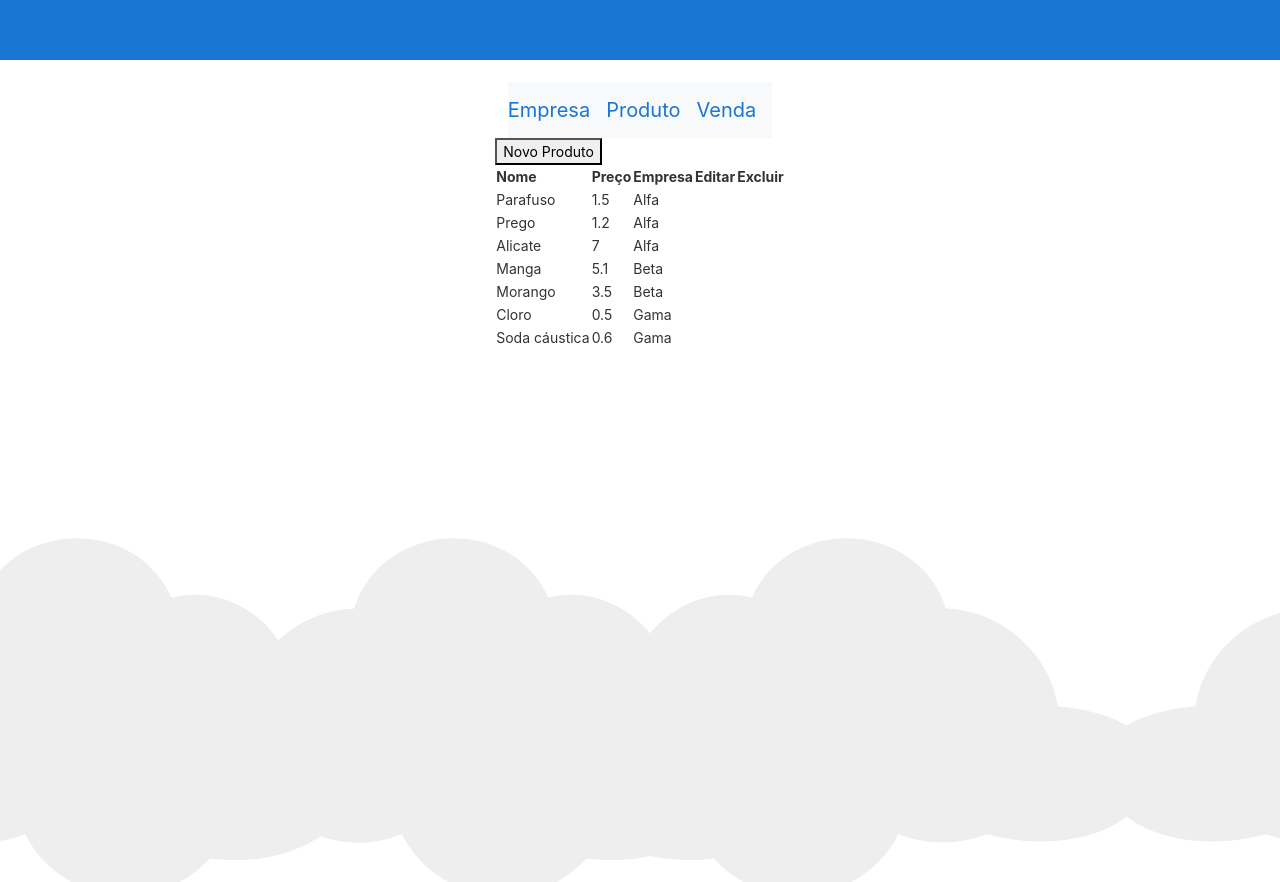
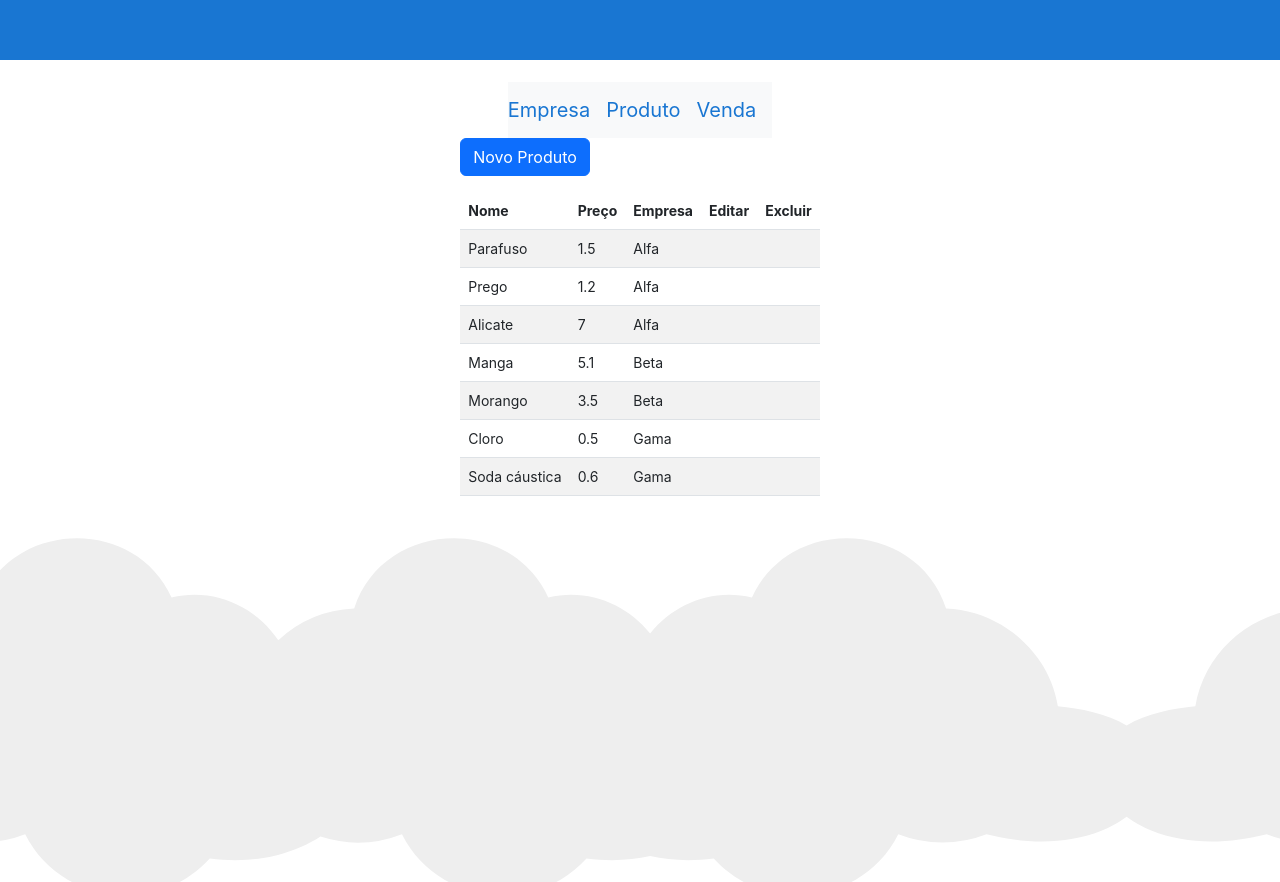
Before and after one commit to wpiasecki/angular-compras, an Angular app: page /produto in a window 1280 px wide. Built offline with nearby package versions, Linux system fonts and the light colour scheme.

Commit message:
Adicionada estilização com bootstrap na edição de produto

```diff
--- a/src/app/app.component.html
+++ b/src/app/app.component.html
@@ -208,9 +208,7 @@
     <a class="navbar-brand" href="/venda">Venda</a>
   </nav>
 
-  <i class="gg-abstract"></i>
   <router-outlet></router-outlet>
-
 
   <svg id="clouds" xmlns="http://www.w3.org/2000/svg" width="2611.084" height="485.677" viewBox="0 0 2611.084 485.677">
     <title>Gray Clouds Background</title>
--- a/src/app/produto/edit-produto/edit-produto.component.html
+++ b/src/app/produto/edit-produto/edit-produto.component.html
@@ -1,29 +1,29 @@
-<div>
+<div class="edit-produto">
     <h3>Produto</h3>
 
-
     <form [formGroup]="form">
-        <div>
+        <div class="form-group">
             <label for="nome">Nome</label>
-            <input type="text" name="nome" formControlName="nome">
+            <input type="text" class="form-control" id="nome" formControlName="nome">
         </div>
 
-        <div>
+        <div class="form-group">
             <label for="preco">Preço</label>
-            <input type="text" name="preco" formControlName="preco">
+            <input type="number" class="form-control" id="preco" formControlName="preco">
         </div>
 
-        <div>
+        <div class="form-group">
             <label for="empresa">Empresa</label>
-            <select name="empresa" formControlName="empresa">
+            <select id="empresa" formControlName="empresa" class="form-control">
                 <option *ngFor="let empresa of empresas">
                     {{ empresa.nome }}
                 </option>
             </select>
         </div>
 
-        <input type="button" value="Salvar" (click)="salvar()">
-        <input type="button" value="Cancelar" (click)="cancelar()">
+
+        <input type="button" class="btn btn-primary" value="Salvar" (click)="salvar()">
+        <input type="button" class="btn btn-secondary" value="Cancelar" (click)="cancelar()">
 
     </form>
 </div>
--- a/src/app/produto/edit-produto/edit-produto.component.scss
+++ b/src/app/produto/edit-produto/edit-produto.component.scss
@@ -0,0 +1,11 @@
+.edit-produto {
+    padding: 1em;
+}
+
+.form-group {
+    margin-bottom: 1em;
+}
+
+.btn-primary {
+    margin-right: 1em;
+}
--- a/src/app/produto/lista-produto/lista-produto.component.html
+++ b/src/app/produto/lista-produto/lista-produto.component.html
@@ -1,14 +1,19 @@
 
-<button>Novo Produto</button>
+<p class="text-right">
+    <button class="btn btn-primary">Novo Produto</button>
+</p>
 
-<table>
+<table class="table table-striped">
+    <thead class="thead-light">
         <tr>
-        <th>Nome</th>
-        <th>Preço</th>
-        <th>Empresa</th>
-        <th>Editar</th>
-        <th>Excluir</th>
+            <th scope="col">Nome</th>
+            <th scope="col">Preço</th>
+            <th scope="col">Empresa</th>
+            <th scope="col">Editar</th>
+            <th scope="col">Excluir</th>
         </tr>
+    </thead>
+    <tbody>
         <tr *ngFor="let produto of produtos">
             <td>{{produto.nome}}</td>
             <td>{{produto.preco}}</td>
@@ -24,4 +29,5 @@
                 </a>
             </td>
         </tr>
+    </tbody>
 </table>
```
Lines whose indentation alone changed are shown as unchanged.
